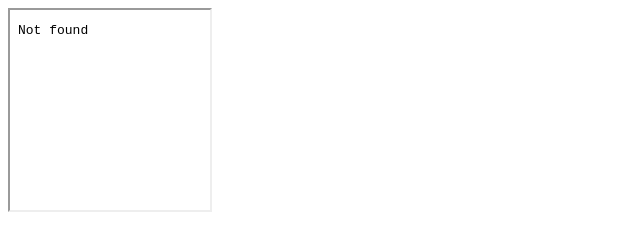
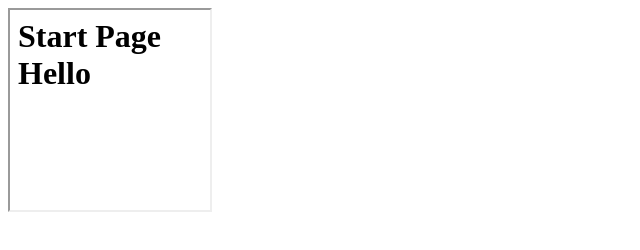
Before and after one commit to Dazdranagorn/dazdranagorn.github.io, a plain HTML site: page index.html in a window 1280 px wide. Shown: the whole page, without its empty margins (0-640 px from the left). Drawn offline with Linux system fonts and the light colour scheme.

Commit message:
change path in index

```diff
--- a/index.html
+++ b/index.html
@@ -1,5 +1,5 @@
 <html>
 	<body>
-		<iframe src="lib/hello.html" width="200" height="200" />
+		<iframe src="archive/hello.html" width="200" height="200" />
 	</body>
 </html>
```
